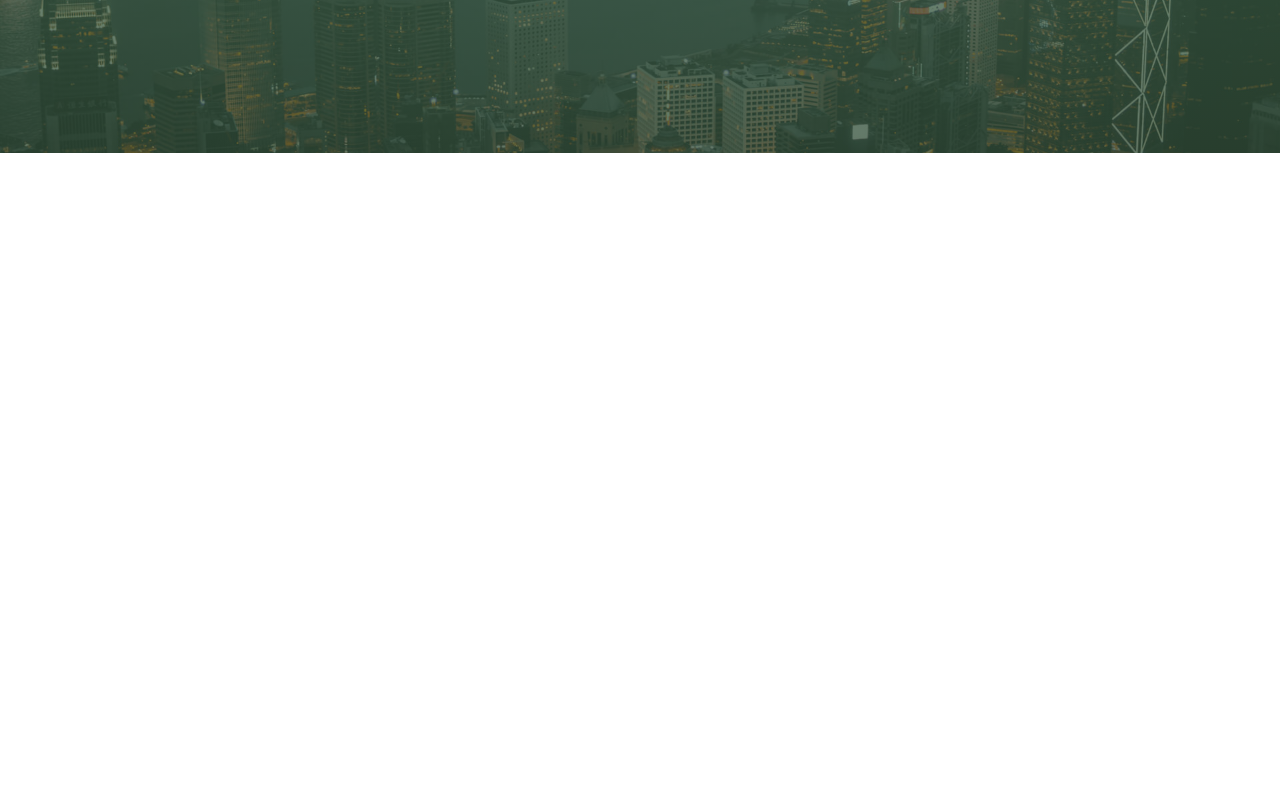
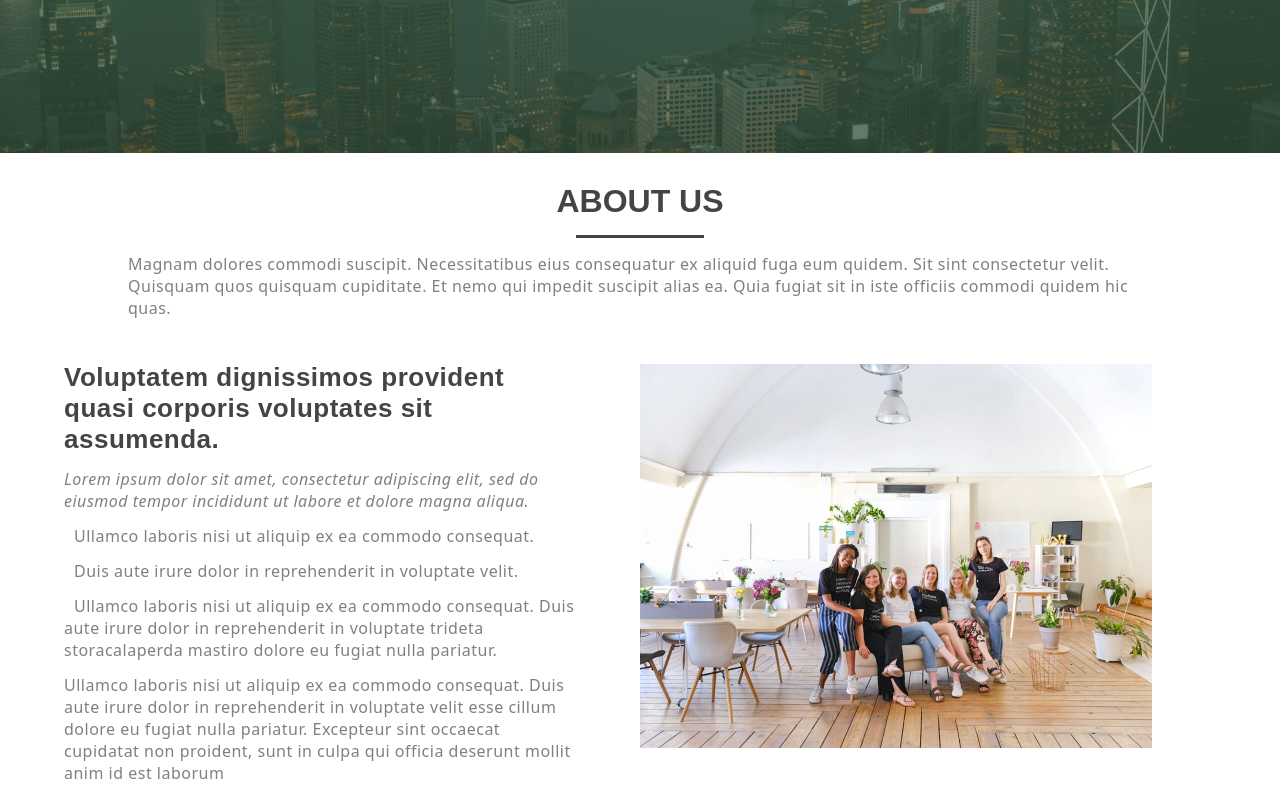
Before and after one commit to abdurahmanselmanovic/selmanovic, a plain HTML site: page index.html in a window 1280 px wide. Shown: the part 487-1284 px from the top of the page. Before the commit the page ends 800 px from the top, so only its background shows below. Drawn offline with Linux system fonts and the light colour scheme.

Commit message:
added about section

```diff
--- a/assets/css/style.css
+++ b/assets/css/style.css
@@ -108,3 +108,53 @@
 .hero button:hover {
 	cursor: pointer;
 }
+
+.about h1,
+p {
+	padding: 0 10%;
+	text-align: center;
+	color: gray;
+}
+
+.about h1 {
+	color: #444444;
+	font-weight: bold;
+	font-family: sans-serif;
+	margin: 30px 0;
+	font-size: 32px;
+}
+
+.nebitno {
+	margin: -15px auto 15px auto;
+	background-color: #444444;
+	width: 10%;
+	height: 3px;
+}
+.container {
+	padding: 0 0%;
+	display: grid;
+	grid-template-columns: 1fr 1fr;
+}
+
+.container img {
+	margin-top: 5%;
+	max-width: 80%;
+	height: auto;
+}
+.container h1,
+p {
+	text-align: left;
+	letter-spacing: 0.5px;
+	margin-bottom: 13px;
+}
+.container p::first-letter {
+	margin-left: 10px;
+}
+
+.containertext h1 {
+	font-size: 26px;
+}
+
+.container .nigga::first-letter {
+	margin: 10px 0 20px 0;
+}
--- a/index.html
+++ b/index.html
@@ -29,5 +29,47 @@
 			</p>
 			<button>Read More</button>
 		</div>
+		<section class="about">
+			<h1>ABOUT US</h1>
+			<div class="nebitno"></div>
+			<p>
+				Magnam dolores commodi suscipit. Necessitatibus eius consequatur ex
+				aliquid fuga eum quidem. Sit sint consectetur velit. Quisquam quos
+				quisquam cupiditate. Et nemo qui impedit suscipit alias ea. Quia fugiat
+				sit in iste officiis commodi quidem hic quas.
+			</p>
+			<div class="container">
+				<div class="containertext">
+					<h1>
+						Voluptatem dignissimos provident quasi corporis voluptates sit
+						assumenda.
+					</h1>
+
+					<p class="nigga">
+						<i
+							>Lorem ipsum dolor sit amet, consectetur adipiscing elit, sed do
+							eiusmod tempor incididunt ut labore et dolore magna aliqua.
+						</i>
+					</p>
+					<p>Ullamco laboris nisi ut aliquip ex ea commodo consequat.</p>
+					<p>Duis aute irure dolor in reprehenderit in voluptate velit.</p>
+					<p>
+						Ullamco laboris nisi ut aliquip ex ea commodo consequat. Duis aute
+						irure dolor in reprehenderit in voluptate trideta storacalaperda
+						mastiro dolore eu fugiat nulla pariatur.
+					</p>
+					<p class="nigga">
+						Ullamco laboris nisi ut aliquip ex ea commodo consequat. Duis aute
+						irure dolor in reprehenderit in voluptate velit esse cillum dolore
+						eu fugiat nulla pariatur. Excepteur sint occaecat cupidatat non
+						proident, sunt in culpa qui officia deserunt mollit anim id est
+						laborum
+					</p>
+				</div>
+				<div class="containerimg">
+					<img src="assets/img/about.jpg" alt="about" />
+				</div>
+			</div>
+		</section>
 	</body>
 </html>
```
Also changed, not shown: assets/img/about.jpg (added).
